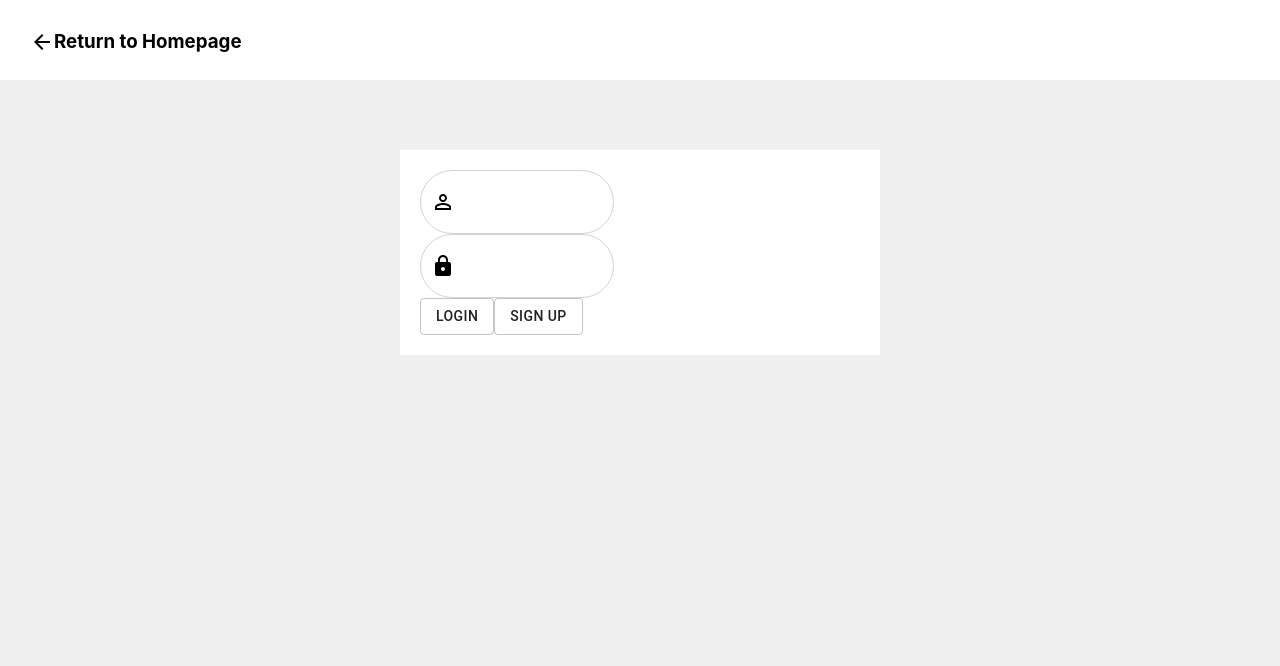
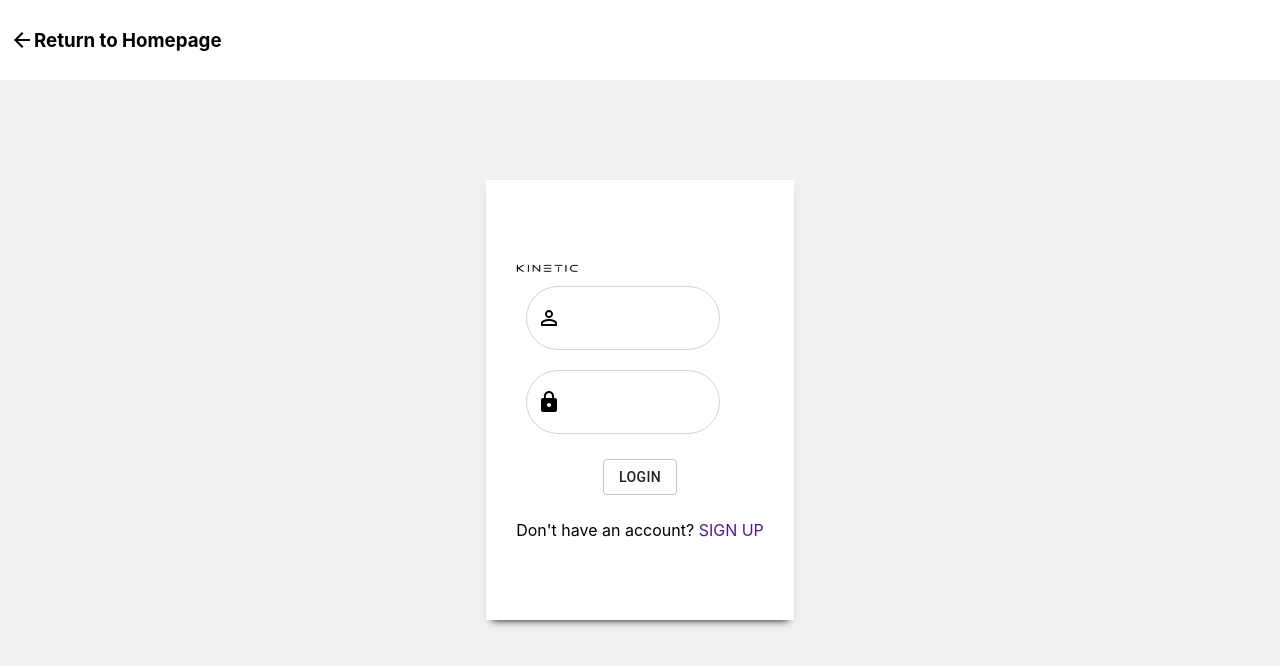
Before and after one commit to sophia2798/guardian_frontend, a React (Create React App) app: page / in a window 1280 px wide. Shown: the top 666 px of the page. Built offline with nearby package versions, Linux system fonts and the light colour scheme.

Commit message:
consolidated into home-components directory

```diff
--- a/src/Login.css
+++ b/src/Login.css
@@ -1,5 +1,7 @@
 .login {
     display: flex;
+    justify-content: center;
+    align-items: center;
     height: 100vh;
     flex-direction: column;
     background-color: rgb(240, 240, 240);
@@ -9,8 +11,15 @@
     display: flex;
     flex-direction: column;
     background-color: white;
-    margin: 150px 400px 150px 400px;
-    padding: 20px;
+    width: fit-content;
+    padding: 80px 30px;
+    box-shadow: 0px 6px 8px -6px black;
+}
+
+.login__logo {
+    object-fit: contain;
+    width: 5vw;
+    height: 2vh;
 }
 
 .login__header {
@@ -20,9 +29,22 @@
     color: black;
     top: 0;
     width: 100%;
+    margin-left: 20px;
     padding: 30px;
     height: 20px;
     z-index: 1;
+}
+
+.header__option {
+    display: flex;
+    align-items: center;
+    transform: transform 450ms;
+}
+
+.header__option:hover {
+    cursor: pointer;
+    transform: scale(1.004);
+    opacity: 85%;
 }
 
 .login__input {
@@ -34,6 +56,7 @@
     height: 30px;
     border: 1px solid lightgray;
     border-radius: 999px;
+    margin: 10px;
 }
 
 .login__input > input {
@@ -47,6 +70,7 @@
 .login__password {
     display: flex;
     align-items: center;
+    margin: 10px;
     flex: 1;
     max-width: fit-content;
     padding: 10px;
@@ -62,3 +86,22 @@
     padding: 10px;
     font-size: larger;
 }
+
+.login__button {
+    display: flex;
+    justify-content: space-around;
+}
+
+.login__button > button {
+    display: flex;
+    margin: 15px;
+}
+
+.login__footer {
+    display: flex;
+    justify-content: center;
+}
+
+a {
+    text-decoration: none;
+}
--- a/src/Login.js
+++ b/src/Login.js
@@ -4,6 +4,7 @@ import ArrowBackIcon from '@material-ui/icons/ArrowBack';
 import PermIdentityIcon from '@material-ui/icons/PermIdentity';
 import LockIcon from '@material-ui/icons/Lock';
 import { Button } from '@material-ui/core';
+import logo from './images/logo.jpeg';
 
 function Login() {
     return (
@@ -11,12 +12,11 @@ function Login() {
             <div className="login__header">
                 <div className="header__option">
                     <ArrowBackIcon />
-                </div>
-                <div className="header__option">
                     <h3>Return to Homepage</h3>
                 </div>
             </div>
             <div className="login__body">
+                <img className="login__logo" src={logo} alt="" />
                 <div className="login__input">
                     <PermIdentityIcon />
                     <input type="text" />
@@ -32,12 +32,9 @@ function Login() {
                     >
                         LOGIN
                     </Button>
-                    <Button
-                        className="nav__button"
-                        variant='outlined'
-                    >
-                        SIGN UP
-                    </Button>
+                </div>
+                <div className="login__footer">
+                    <p>Don't have an account? <a href="">SIGN UP</a></p>
                 </div>
             </div>
         </div>
--- a/src/Nav.js
+++ b/src/home-components/Nav.js
@@ -3,7 +3,7 @@ import { Button } from '@material-ui/core';
 import './Nav.css';
 import PermIdentityIcon from '@material-ui/icons/PermIdentity';
 import MenuIcon from '@material-ui/icons/Menu';
-import logo from './images/logo.jpeg';
+import logo from '../images/logo.jpeg';
 
 function Nav() {
     const handleLogin = () => {
```
Also changed, not shown: src/App.js (+4 -4 lines), src/home-components/About.css (renamed from src/About.css), src/home-components/About.js (renamed from src/About.js), src/home-components/Banner.css (renamed from src/Banner.css), src/home-components/Banner.js (renamed from src/Banner.js), src/home-components/Footer.css (renamed from src/Footer.css), src/home-components/Footer.js (renamed from src/Footer.js), src/home-components/Nav.css (renamed from src/Nav.css).
